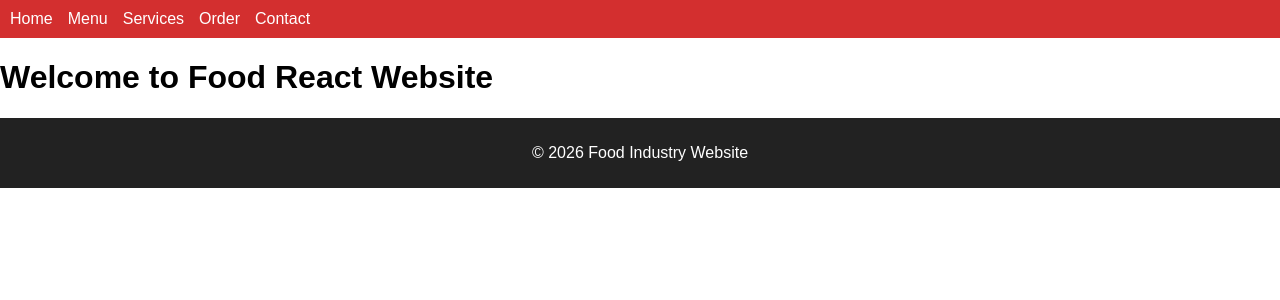
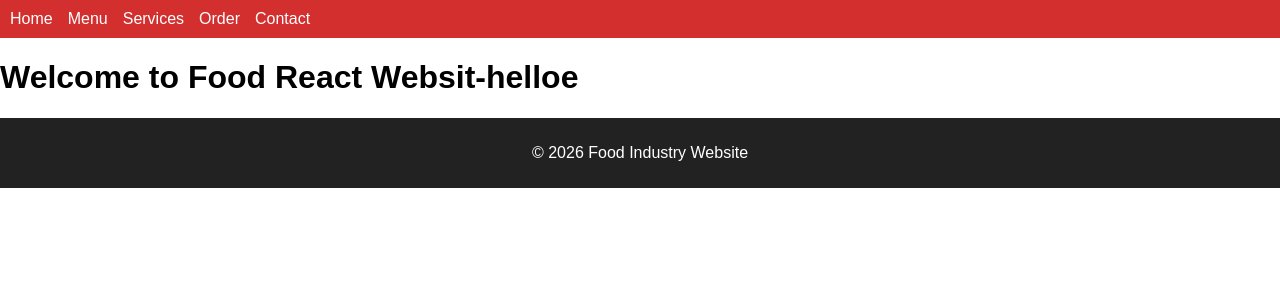
Before and after one commit to vikasrajput0112/food-react-website, a React (Create React App) app: page / in a window 1280 px wide. Shown: the top 300 px of the page. Built offline with nearby package versions, Linux system fonts and the light colour scheme.

Commit message:
Update Home.jsx

```diff
--- a/src/pages/Home.jsx
+++ b/src/pages/Home.jsx
@@ -1,4 +1,4 @@
 
 export default function Home() {
-  return <h1>Welcome to Food React Website</h1>;
+  return <h1>Welcome to Food React Websit-helloe</h1>;
 }
```
